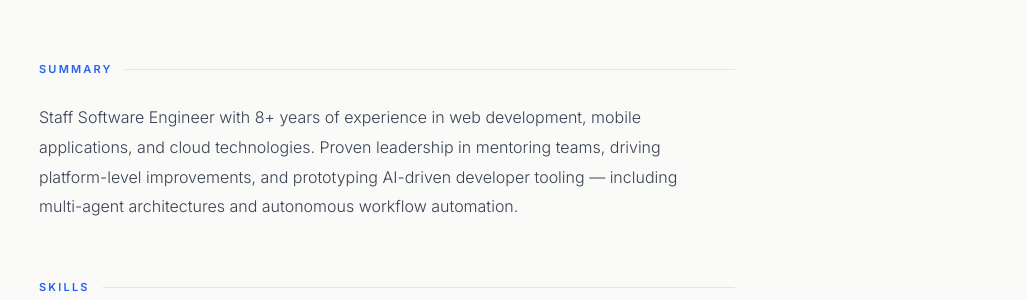
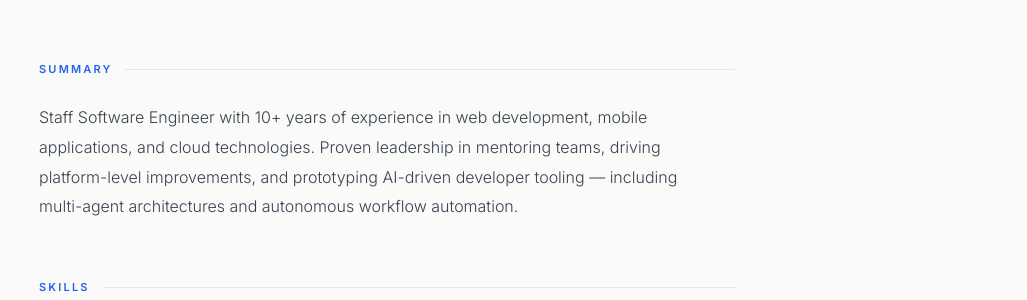
Before and after one commit to guigacarvalho/guigacarvalho.github.io, a Jekyll site: the page index.html, which Jekyll copies as it is, in a window 1280 px wide and 900 px high. Shown: the part 399-699 px from the top of the window, without its empty margins (253-1280 px from the left). Built offline with Jekyll 4.4.1, drawn with Linux system fonts in a browser that asks for light colours.

Commit message:
Update years of experience to 10+
https://claude.ai/code/session_01PQcmEBAFgAsFPREuRdZ3p4

```diff
--- a/index.html
+++ b/index.html
@@ -4,7 +4,7 @@
   <meta charset="UTF-8">
   <meta name="viewport" content="width=device-width, initial-scale=1.0">
   <title>Guilherme Carvalho — Staff Software Engineer</title>
-  <meta name="description" content="Staff Software Engineer with 8+ years of experience in web development, mobile, and cloud. Austin, Texas.">
+  <meta name="description" content="Staff Software Engineer with 10+ years of experience in web development, mobile, and cloud. Austin, Texas.">
   <link rel="preconnect" href="https://fonts.googleapis.com">
   <link href="https://fonts.googleapis.com/css2?family=Playfair+Display:wght@400;500;600&family=Inter:wght@300;400;500;600&display=swap" rel="stylesheet">
   <style>
@@ -343,7 +343,7 @@
     <section class="reveal">
       <div class="section-label">Summary</div>
       <div class="summary">
-        <p>Staff Software Engineer with 8+ years of experience in web development, mobile applications, and cloud technologies. Proven leadership in mentoring teams, driving platform-level improvements, and prototyping AI-driven developer tooling — including multi-agent architectures and autonomous workflow automation.</p>
+        <p>Staff Software Engineer with 10+ years of experience in web development, mobile applications, and cloud technologies. Proven leadership in mentoring teams, driving platform-level improvements, and prototyping AI-driven developer tooling — including multi-agent architectures and autonomous workflow automation.</p>
       </div>
     </section>
 
```
